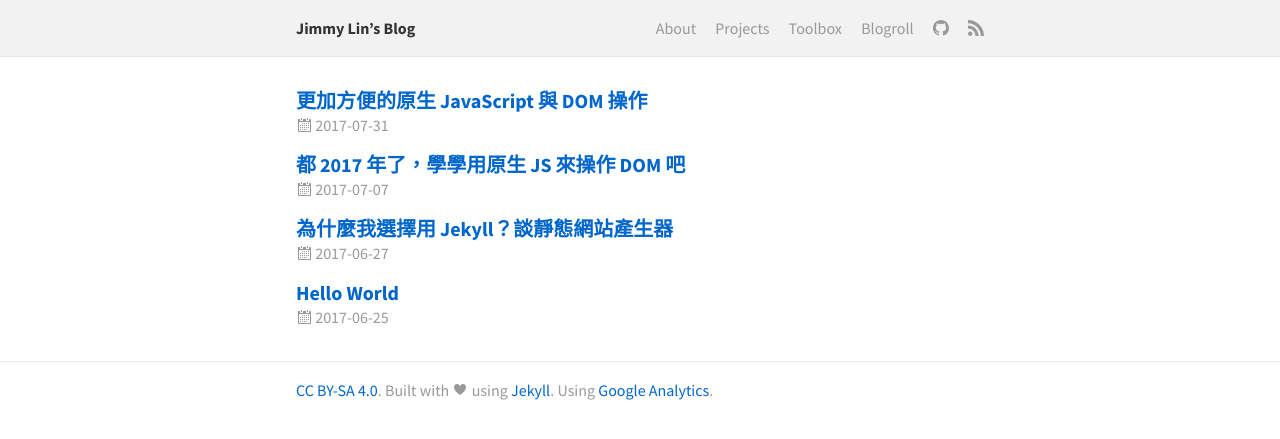
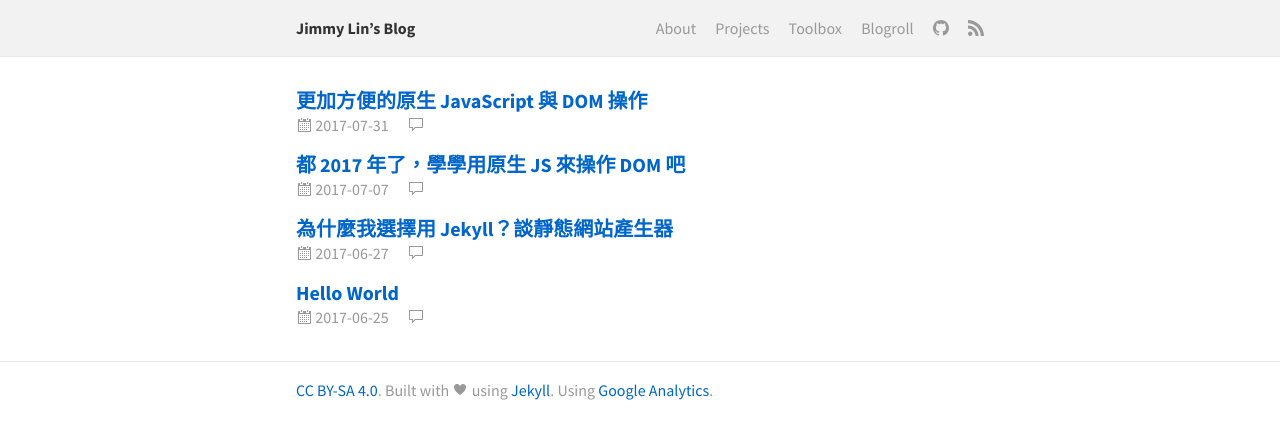
Before and after one commit to mnghsn/jmln.tw, a Jekyll site: the page built from index.html, in a window 1280 px wide. Shown: the top 439 px of the page. Built offline with Jekyll 4.4.1, drawn with Linux system fonts in a browser that asks for light colours; comment, search, counter and statistics services are not loaded.

Commit message:
Display comments count in posts
Close #4.

```diff
--- a/_includes/foot.html
+++ b/_includes/foot.html
@@ -1,2 +1,6 @@
 <script src="{{ '/assets/scripts/vendor/twemoji.min.js' | relative_url }}"></script>
 <script src="{{ '/assets/scripts/emoji.js' | relative_url }}"></script>
+
+{% if site.disqus.shortname and jekyll.environment == "production" %}
+  <script id="dsq-count-scr" src="https://{{ site.disqus.shortname | escape }}.disqus.com/count.js" async></script>
+{% endif %}
--- a/index.html
+++ b/index.html
@@ -19,6 +19,15 @@
           {% assign date_format = site.date_format | default: "%b %-d, %Y" %}
           {{ post.date | date: date_format | escape }}
         </li>
+
+        {% if post.comments %}
+          {% if site.disqus.shortname and jekyll.environment == "production" %}
+            <li class="list-inline-item">
+              {% include icons/comment.svg %}
+              <span class="disqus-comment-count" data-disqus-identifier="{{ post.url | absolute_url }}"></span>
+            </li>
+          {% endif %}
+        {% endif %}
       </ul>
 
     </li>
```
Also changed, not shown: _includes/icons/comment.svg (added).
